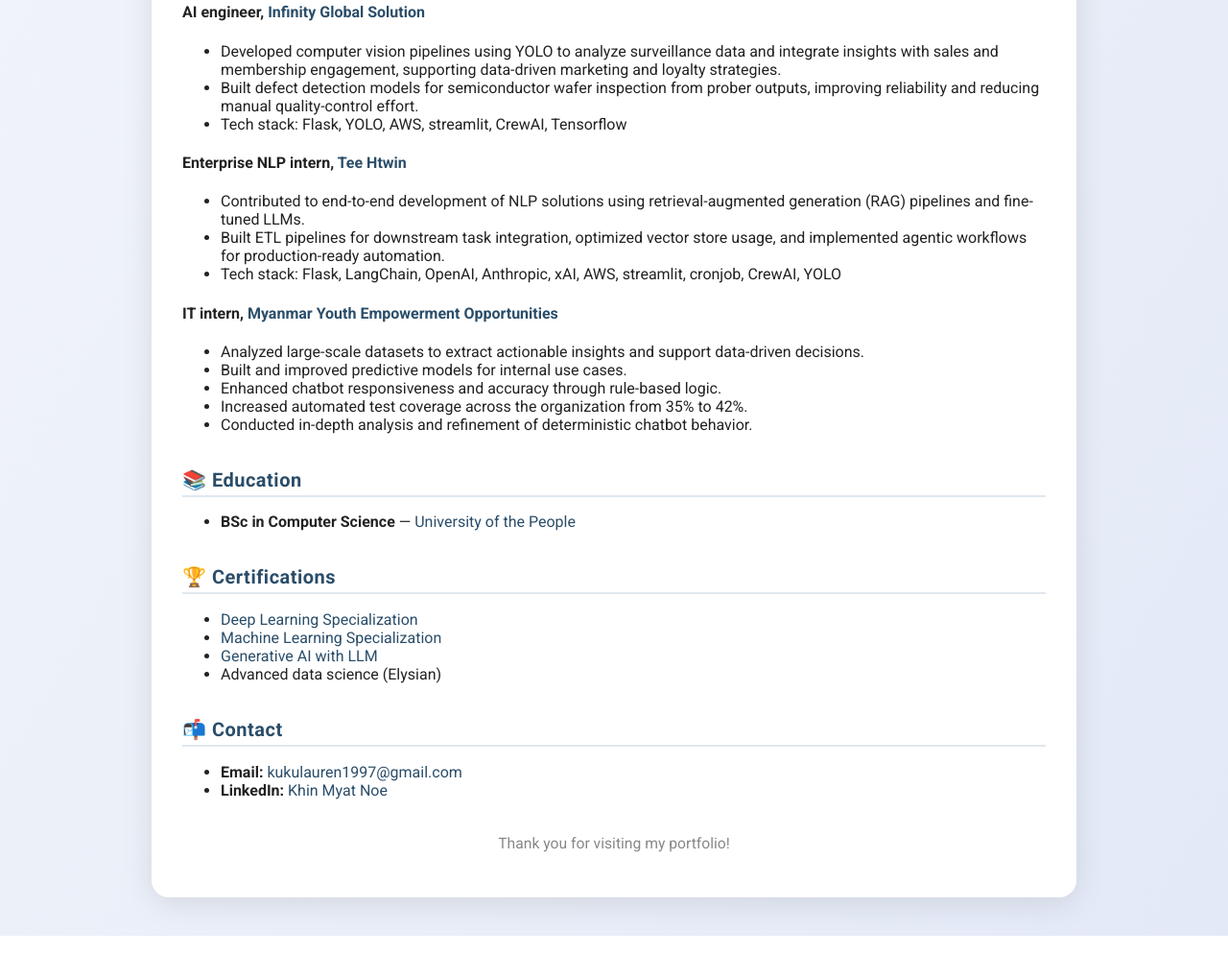
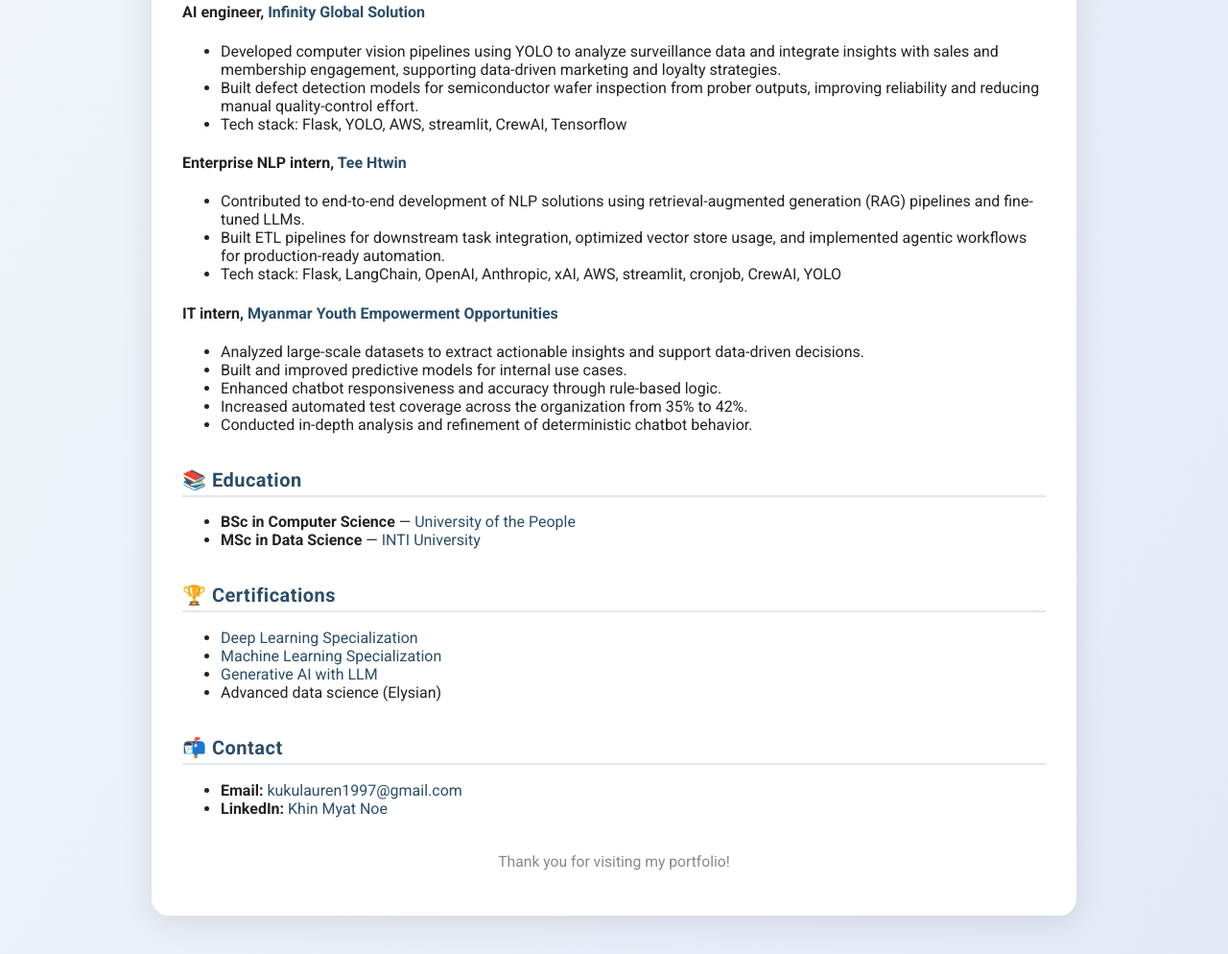
Before and after one commit to kukulauren/kukulauren.github.io, a plain HTML site: page index.html in a window 1280 px wide. Shown: the part 1815-2809 px from the top of the page at 96% size. Drawn offline with Linux system fonts and the light colour scheme.

Commit message:
updating education

```diff
--- a/index.html
+++ b/index.html
@@ -137,6 +137,7 @@
       <h2>📚 Education</h2>
       <ul>
         <li><strong>BSc in Computer Science</strong> — <a href="https://www.uopeople.edu/" target="_blank">University of the People</a></li>
+        <li><strong>MSc in Data Science</strong> — <a href="https://newinti.edu.my/why-inti/student-support-services/scholarships-financial-assistance/?gad_source=1&gad_campaignid=16839736936&gbraid=0AAAAABf0-BHiekCnYKZrtRYvoDaD5pDfC&gclid=CjwKCAjwisnGBhAXEiwA0zEOR8I2ljE51BoWXjo3IOgW-I9zrDEhnuNVmH_EdTDzj-KOLGuG2gRrHRoCpB4QAvD_BwE" target="_blank">INTI University</a></li>
       </ul>
     </section>
     <section>
```
